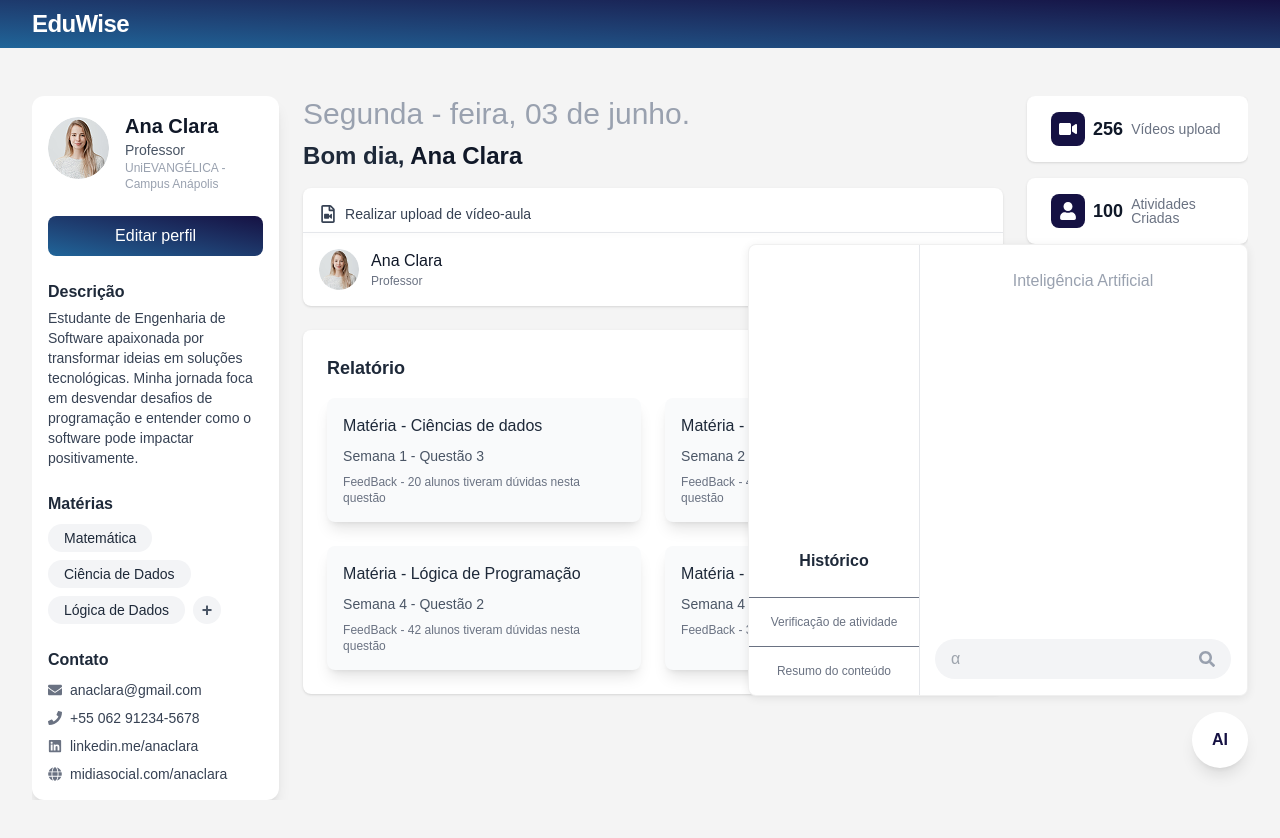
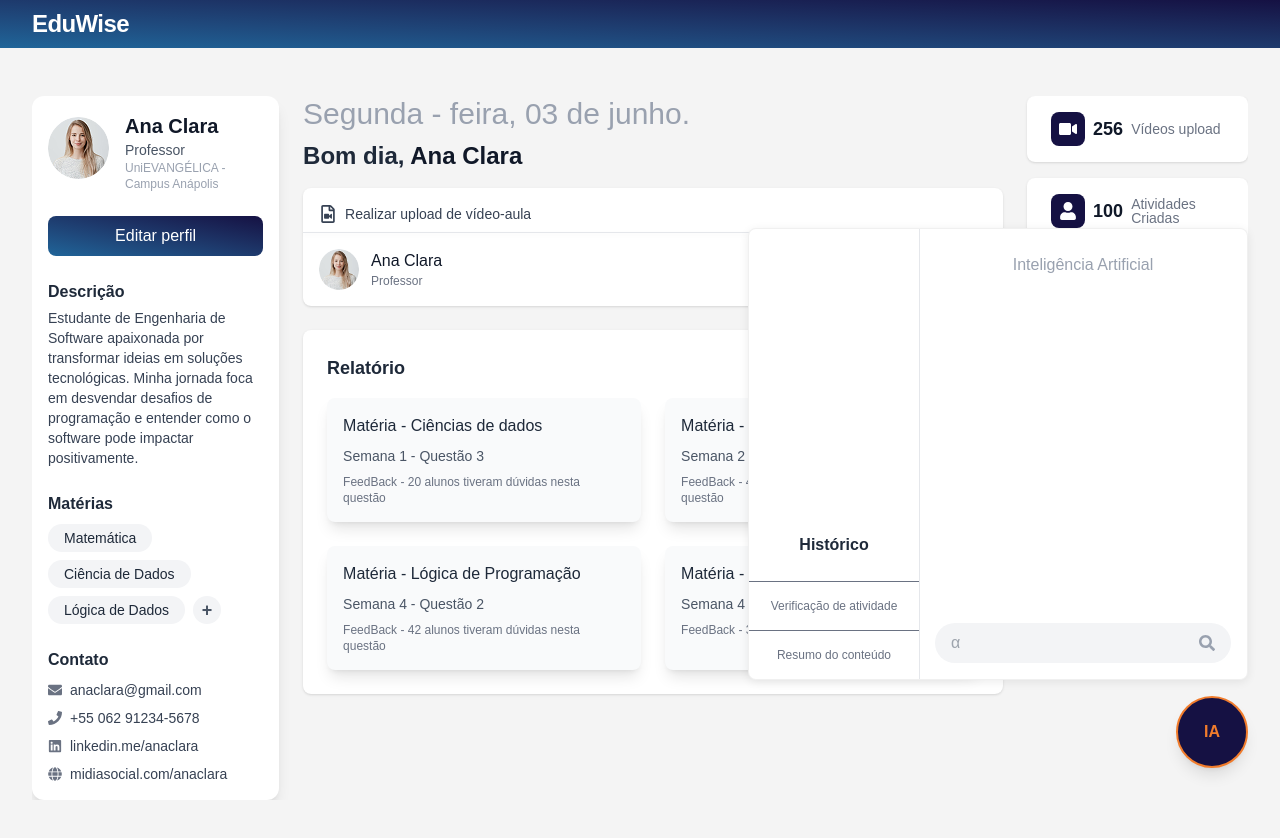
Before and after one commit to Hackathon-2025-1/Frontend, a Next.js app in the folder front/: page /dashboard in a window 1280 px wide. Shown: the top 838 px of the page. Built offline with nearby package versions, Linux system fonts and the light colour scheme.

Commit message:
Fix widget

```diff
--- a/front/src/app/dashboard/ChatWidget.tsx
+++ b/front/src/app/dashboard/ChatWidget.tsx
@@ -102,10 +102,10 @@ export default function ChatWidget() {
       {/* Botão flutuante circular */}
       <button
         onClick={toggleChat}
-        className="justify-self-end cursor-pointer bg-white w-14 h-14 rounded-full flex items-center justify-center shadow-lg hover:shadow-xl transition-all"
+        className="border-secondary border-2 justify-self-end cursor-pointer bg-primary w-18 h-18 rounded-full flex items-center justify-center shadow-lg hover:shadow-xl transition-all"
         aria-label={isOpen ? "Fechar chat" : "Abrir chat"}
       >
-        <span className="text-primary font-bold">AI</span>
+        <span className="text-secondary font-bold">IA</span>
       </button>
 
       {/* Estilos para animações */}
```
